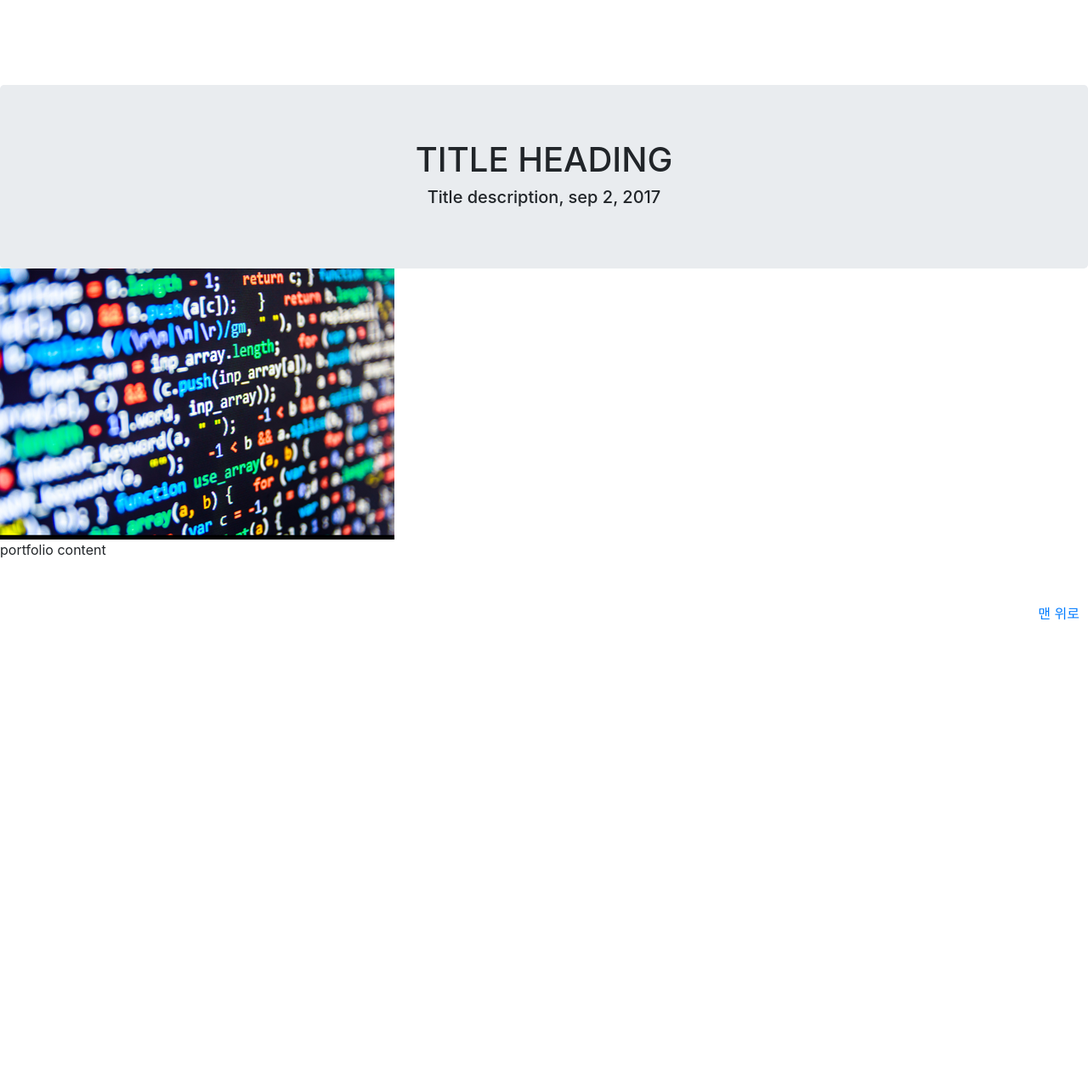
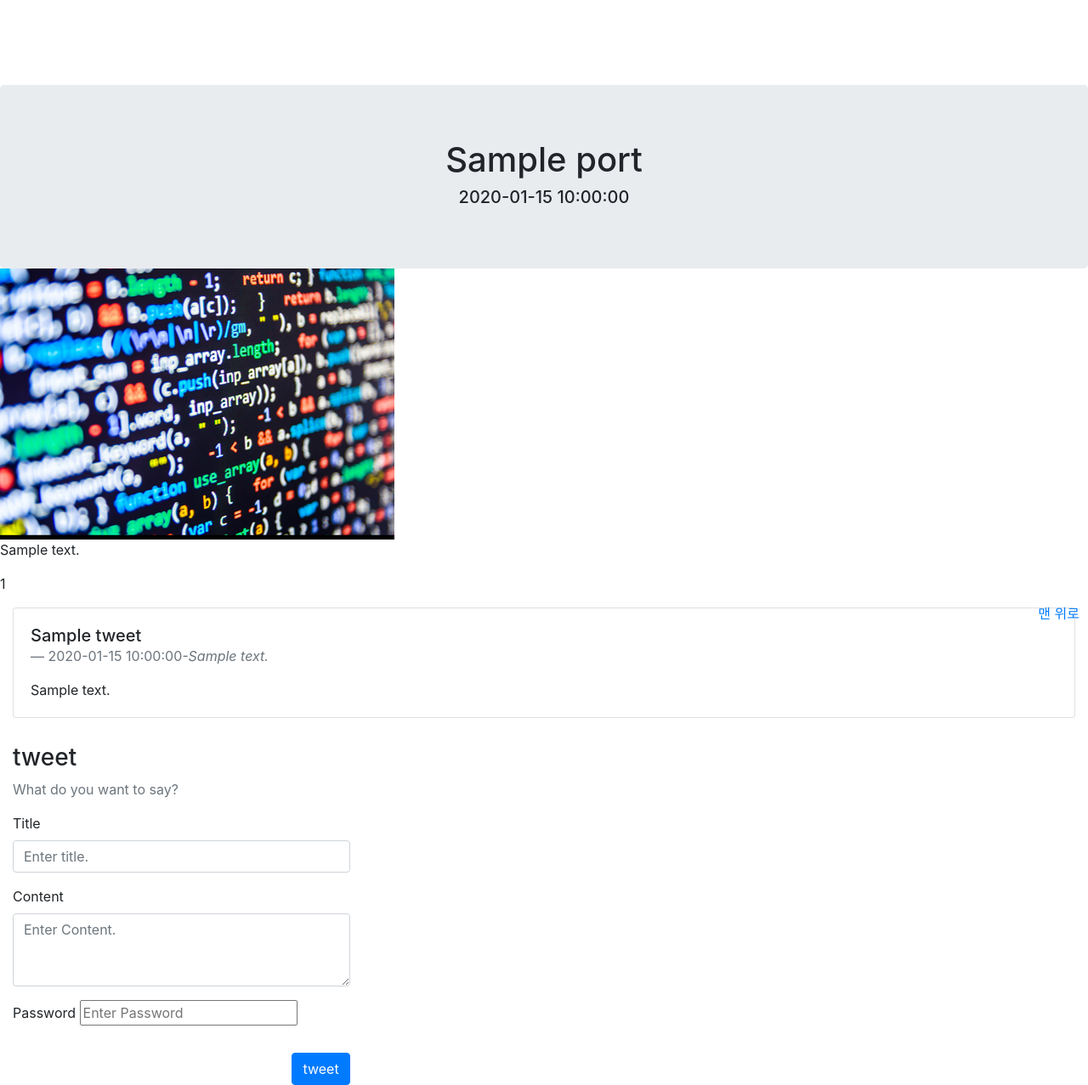
Before and after one commit to jun971006/portfolio_project, a Flask app: template view/templates/readMore.html in a window 1280 px wide. Shown: the part 56-1333 px from the top of the page at 85% size. Before the commit the page ends 786 px from the top, so only its background shows below. Run offline with Flask 2, Linux system fonts and the light colour scheme; the template is opened without the code that fills it: most values are stand-ins (such as "Sample title", 1, 10 or a date in 2020); parts of the project's set-up code (start-up, migrations or seed data) failed here and were passed over; some libraries are stand-ins or nearby versions.

Commit message:
[main]main.py-add commentAPI blueprint [API]commentAPI.py- create /comment/create to create comment and send to mongoDB, portAPI- add comment_all at portView method [db]create commentsDAO.py- CRUD [templates]change modify and removemodal, portfolio.html-change View More button href, change readMore.html-add tweet.html in with method, change tweet.html

```diff
--- a/main.py
+++ b/main.py
@@ -3,12 +3,14 @@ from datetime import timedelta
 from view.userAPI import userAPI
 from view.postAPI import postAPI
 from view.portAPI import portAPI
+from view.commentAPI import commentAPI
 import json
 
 app = Flask(__name__)
 app.register_blueprint(userAPI)
 app.register_blueprint(postAPI)
 app.register_blueprint(portAPI)
+app.register_blueprint(commentAPI)
 
 with open("secret_key.json")as Json:
 	app.secret_key = json.loads(Json.read())["secret"]
--- a/view/db/portsDAO.py
+++ b/view/db/portsDAO.py
@@ -39,7 +39,7 @@ class Ports():
 	def findOnePort(self, Index):
 		try:
 			# result = self.ports.find({}).sort({"_id:-1"}).limit(1)
-			result = self.ports.find_one({"index : Index"})
+			result = self.ports.find_one({"index" : Index})
 			return result
 		except:
 			return False
--- a/view/templates/readMore.html
+++ b/view/templates/readMore.html
@@ -1,23 +1,47 @@
 {% extends "base.html" %}
 {% block content %}
-
+{% with more=port %}
 <div class="jumbotron text-center" style ="margin-bottom:0">
-	<h1> TITLE HEADING </h1>
-	<h5> Title description, sep 2, 2017 </h5>
+	<h1> {{more.portTitle}} </h1>
+	<h5> {{more.portDate}} </h5>
 </div>
 <div class ="container-fluid">
 	<div class = "row">
-		  <div>
-		  	<img src="static/img/image.png"  class = "img-fluid" alt ="이미지 설명">
-		  </div>
+		<img src="static/img/image.png" class="center" alt ="">
 	</div>
 	<div class = "row">
-		<p class = "text-break">portfolio content</p>
+		<p class = "text-break">{{more.portContent}}</p><br/>
 	</div>
 	<div class = "row">
+	<p class = "text-break">{{more.index}}</p>
+	</div>
+	{% with comments=comments %}
+		{% include "tweet.html" %}
+	{% endwith %}
+	<div class = "row">
 		 <!--댓글창-->
+		 <div class="col-md-4">
+			<h3>tweet</h3>
+			<p class="text-muted"> What do you want to say?</p>
+			<form action="/comment/create" method="POST">
+				<div class="form-group">
+					<label for="commentTitle">Title</label>
+					<input type="hidden" name="commentIndex" class="form-control" id="commentIndex" value={{more.index}}>
+					<input type="text" name="commentTitle" class="form-control" id="commentTitle" placeholder="Enter title.">
+				</div>
+				<div class="form-group">
+					<label for="commentContent">Content</label>
+					<textarea rows="3" name="commentContent" class="form-control" id="commentContent" placeholder="Enter Content."></textarea>
+				</div>
+				<div class="form-group">
+					<label for="commentPW">Password</label>
+					<input type="password" name="commentPW" class="form-group" id="commentPW" placeholder="Enter Password">
+				</div>
+				<button type="submit" class="btn btn-primary float-right">tweet</button>
+			</form>
+		</div>
 		<a style="display:scroll;position:fixed;bottom:10px;right:10px;" href="#" title="맨 위로">맨 위로 </a>
 	</div>
 </div>
-
+{% endwith %}
 {% endblock content %}
--- a/view/templates/removemodal.html
+++ b/view/templates/removemodal.html
@@ -1,10 +1,10 @@
 <!-- Button trigger modal -->
-<button type="button" class="btn btn-danger btn-sm text-align:center" data-toggle="modal" data-target="#removeModal{{tweet._id}}">
+<button type="button" class="btn btn-danger btn-sm text-align:center" data-toggle="modal" data-target="#removeModal{{port.index}}">
 remove
 </button>
 
 <!-- Modal -->
-<div class="modal fade" id="removeModal{{tweet._id}}" tabindex="-1" role="dialog" aria-labelledby="removeModalLabel" aria-hidden="true">
+<div class="modal fade" id="removeModal{{port.index}}" tabindex="-1" role="dialog" aria-labelledby="removeModalLabel" aria-hidden="true">
   <div class="modal-dialog" role="document">
     <div class="modal-content">
       <div class="modal-header">
@@ -19,7 +19,7 @@ remove
       <div class="modal-footer">
         <button type="button" class="btn btn-dark" data-dismiss="modal">Close</button>
         <form action="/port/remove" method="POST">
-          <input type="hidden" name="obj_id" value="{{tweet._id}}">
+          <input type="hidden" name="obj_id" value="{{port._id}}">
           <button type="submit" class="btn btn-danger">remove</button>
         </form>
       </div>
--- a/view/templates/tweet.html
+++ b/view/templates/tweet.html
@@ -1,14 +1,14 @@
-{% for tweet in post_all %}
+{% for tweet in comments %}
 <div class="card" style="margin-bottom:30px">
 	<div class="card-body">
 		<blockquote class="blockquote">
-			<h5 class="card-title mb-0">{{tweet.postTitle}}</h5>
-			<footer class="blockquote-footer">{{tweet.postDate}}<cite title="Source Title">-{{tweet.postAuthor}}</cite></footer>
+			<h5 class="card-title mb-0">{{tweet.commentTitle}}</h5>
+			<footer class="blockquote-footer">{{tweet.commentDate}}<cite title="Source Title">-{{tweet.commentPW}}</cite></footer>
 		</blockquote>
-		<p class="card-text">{{tweet.postContent}}</p>
-		{% if info == tweet.postAuthor %}
+		<p class="card-text">{{tweet.commentContent}}</p>
+		<!-- {% if info == tweet.postAuthor %}
 		{% include "removemodal.html" %}{% include "modifymodal.html" %}
-		{% endif %}
+		{% endif %} -->
 	</div>
 </div>
 {% endfor %}
```
Also changed, not shown: view/commentAPI.py (added, +21 -0 lines), view/db/commentsDAO.py (added, +35 -0 lines), view/portAPI.py (+8 -4 lines), view/templates/modifymodal.html (+6 -7 lines), view/templates/portfolio.html (+7 -7 lines).
